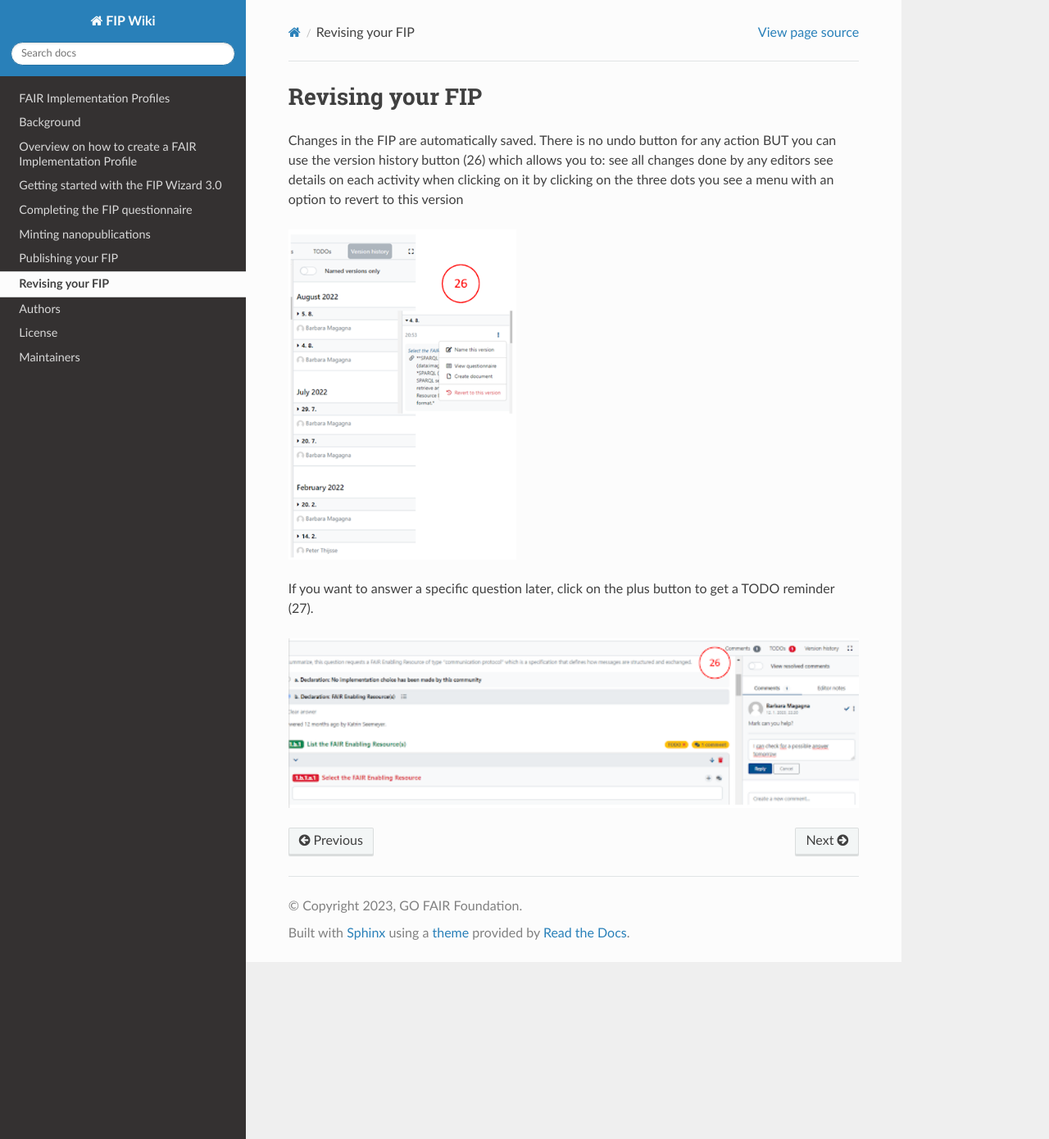
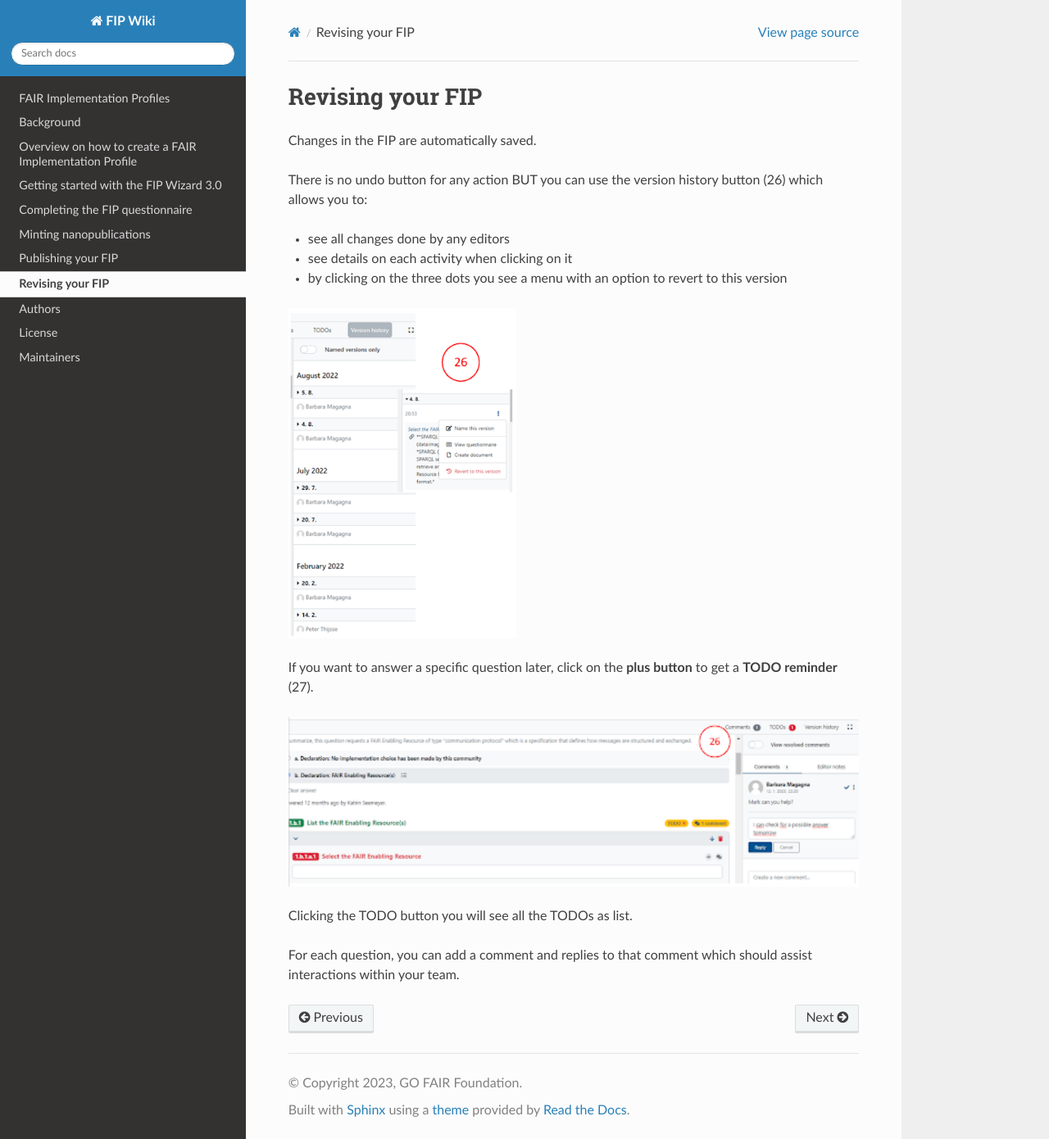
Before and after one commit to gofair-foundation/fip, a Sphinx documentation site: the page built from docs/Revising.md, in a window 1280 px wide and 1390 px high. Shown: the whole window at 82% size. Built offline with Sphinx 7.4.7 and the Read the Docs theme 2.0.0, drawn with Linux system fonts in a browser that asks for light colours.

Commit message:
Revising.md

```diff
--- a/docs/Revising.md
+++ b/docs/Revising.md
@@ -1,13 +1,21 @@
 # Revising your FIP
 
 Changes in the FIP are automatically saved.
+
 There is no undo button for any action BUT you can use the version history button (26) which allows you to:
-see all changes done by any editors
-see details on each activity when clicking on it
-by clicking on the three dots you see a menu with an option to revert to this version
+
+- see all changes done by any editors
+
+- see details on each activity when clicking on it
+
+- by clicking on the three dots you see a menu with an option to revert to this version
 
 <p align="left"><img src="./_static/img/fipwug_ch5_img26.png" width="40%"></p>
 
-If you want to answer a specific question later, click on the plus button to get a TODO reminder (27).
+If you want to answer a specific question later, click on the **plus button** to get a **TODO reminder** (27).
 
 <p align="left"><img src="./_static/img/fipwug_ch5_img26sharp.png" width="100%"></p>
+
+Clicking the TODO button you will see all the TODOs as list.
+
+For each question, you can add a comment and replies to that comment which should assist interactions within your team.
```
